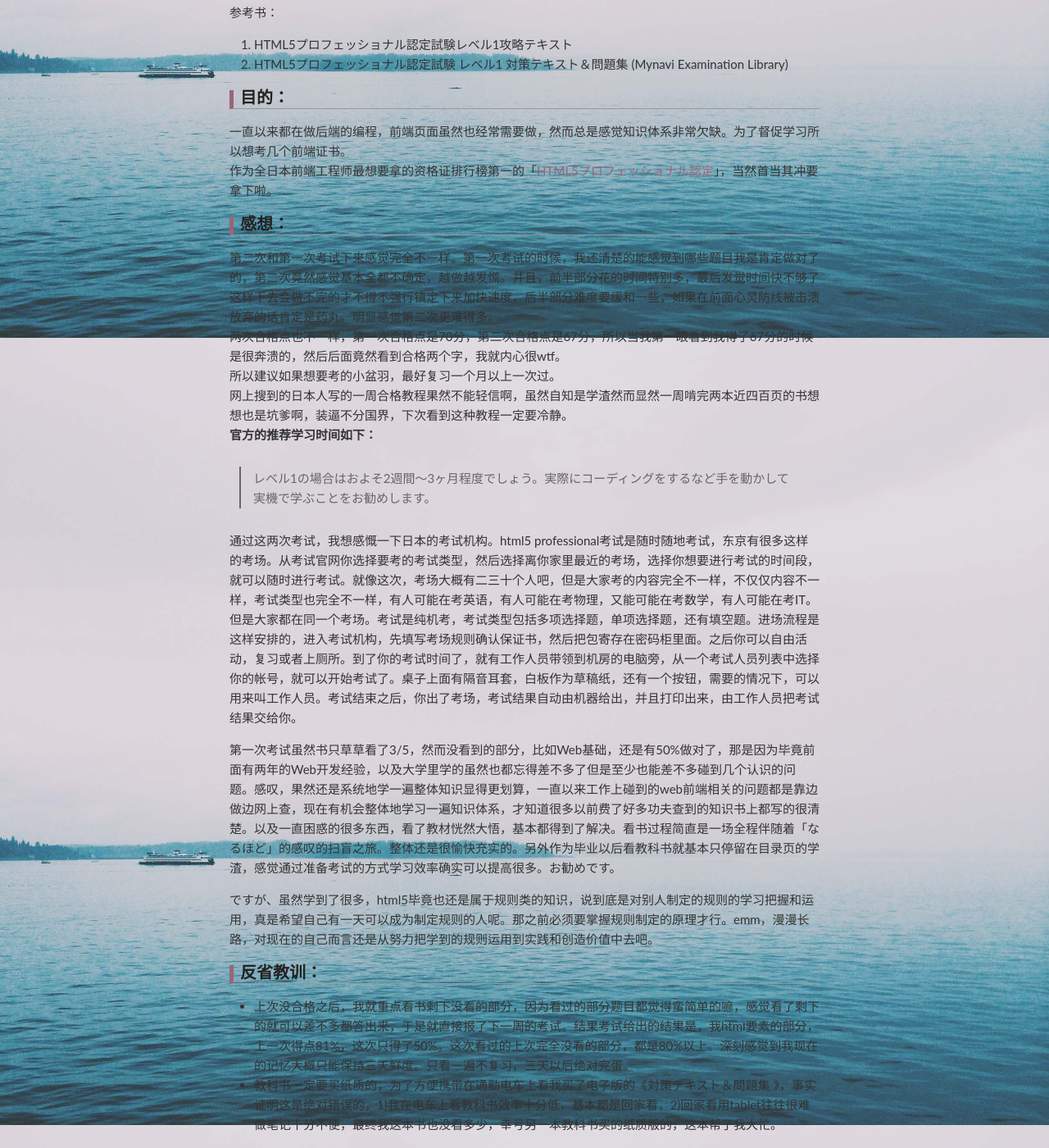
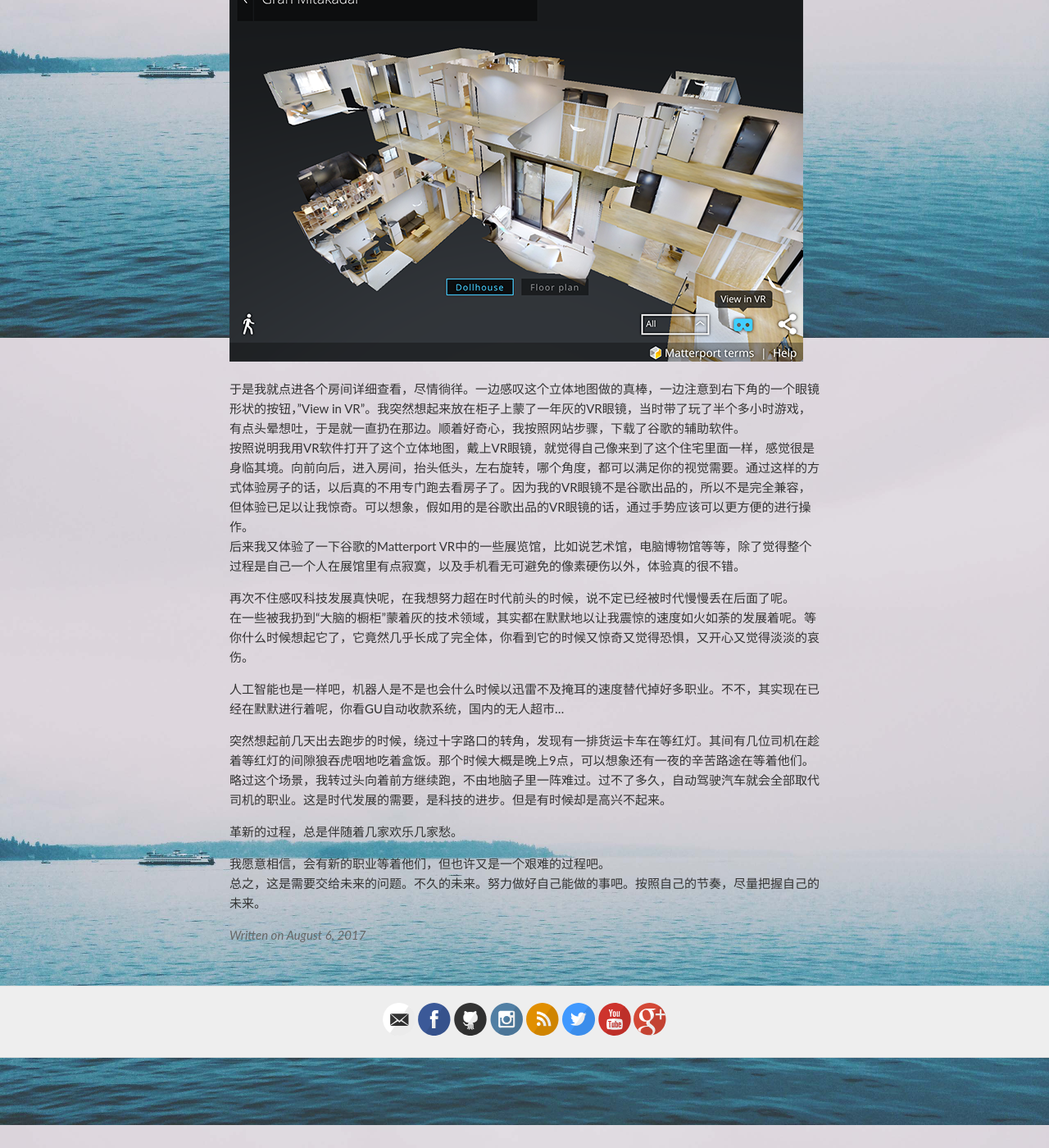
Before and after one commit to Rida-N/Rida-N.github.io, a Jekyll site: the page built from _posts/2017-8-6-HTML5認定試験（レベル1） 合格感想.md, in a window 1280 px wide and 1400 px high, scrolled down 548 px. Shown: the whole window at 82% size. Built offline with Jekyll 4.4.1, drawn with Linux system fonts in a browser that asks for light colours; comment, search, counter and statistics services are not loaded; some of the changed text lies outside the part shown.

Commit message:
regular commit

```diff
--- a/_posts/2017-8-6-HTML5認定試験（レベル1） 合格感想.md
+++ b/_posts/2017-8-6-HTML5認定試験（レベル1） 合格感想.md
@@ -1,44 +1,27 @@
 ---
 layout: post
-title: "HTML5認定試験（レベル1） 合格感想"
+title: "VR"
 published: true
 ---
-考试名称：HTML5プロフェッショナル認定資格レベル1（HTML5专业资格认证level1）
-考试语言：日语
+我对谷歌的崇拜又上了一个台阶。
 
-学习时间：
-<ul>
-<li>第一次：一周 失败</li>
-<li>第二次：一周 合格</li>
-<li>合计：两周</li>
-</ul>
+今天无意中想看看OakHouse这个共同住宅房产公司又有什么新的物件，其实并不是想搬家，我对我住的地方比较满意。纯粹就是想欣赏一下这个公司的其他房子，因为这里的房子都很漂亮，内部布置也很有美感。有的时候能给我很多灵感。
+我随便打开了一个三鹰台地区的物件，一眼就看到了网页里面的一幅立体地图。
 
-参考书：
-<ol>
-<li>HTML5プロフェッショナル認定試験レベル1攻略テキスト</li>
-<li>HTML5プロフェッショナル認定試験 レベル1 対策テキスト＆問題集 (Mynavi Examination Library)</li>
-</ol>
+<img src="../images/3Dmap.png">
 
-### 目的：
-一直以来都在做后端的编程，前端页面虽然也经常需要做，然而总是感觉知识体系非常欠缺。为了督促学习所以想考几个前端证书。
-作为全日本前端工程师最想要拿的资格证排行榜第一的「<a href="http://html5exam.jp/" target="blank" rel="external">HTML5プロフェッショナル認定</a>」，当然首当其冲要拿下啦。
+于是我就点进各个房间详细查看，尽情徜徉。一边感叹这个立体地图做的真棒，一边注意到右下角的一个眼镜形状的按钮，"View in VR"。我突然想起来放在柜子上蒙了一年灰的VR眼镜，当时带了玩了半个多小时游戏，有点头晕想吐，于是就一直扔在那边。顺着好奇心，我按照网站步骤，下载了谷歌的辅助软件。
+按照说明我用VR软件打开了这个立体地图，戴上VR眼镜，就觉得自己像来到了这个住宅里面一样，感觉很是身临其境。向前向后，进入房间，抬头低头，左右旋转，哪个角度，都可以满足你的视觉需要。通过这样的方式体验房子的话，以后真的不用专门跑去看房子了。因为我的VR眼镜不是谷歌出品的，所以不是完全兼容，但体验已足以让我惊奇。可以想象，假如用的是谷歌出品的VR眼镜的话，通过手势应该可以更方便的进行操作。
+后来我又体验了一下谷歌的Matterport VR中的一些展览馆，比如说艺术馆，电脑博物馆等等，除了觉得整个过程是自己一个人在展馆里有点寂寞，以及手机看无可避免的像素硬伤以外，体验真的很不错。
 
-### 感想：
-第二次和第一次考试下来感觉完全不一样。第一次考试的时候，我还清楚的能感觉到哪些题目我是肯定做对了的，第二次竟然感觉基本全都不确定，越做越发慌。并且，前半部分花的时间特别多，最后发觉时间快不够了这样下去会做不完的才不得不强行镇定下来加快速度，后半部分难度要缓和一些，如果在前面心灵防线被击溃放弃的话肯定是药丸。明显感觉第二次更难得多。
-两次合格点也不一样，第一次合格点是70分，第二次合格点是67分，所以当我第一眼看到我得了67分的时候是很奔溃的，然后后面竟然看到合格两个字，我就内心很wtf。
-所以建议如果想要考的小盆羽，最好复习一个月以上一次过。
-网上搜到的日本人写的一周合格教程果然不能轻信啊，虽然自知是学渣然而显然一周啃完两本近四百页的书想想也是坑爹啊，装逼不分国界，下次看到这种教程一定要冷静。
-<b>官方的推荐学习时间如下：</b><br>
-<blockquote>レベル1の場合はおよそ2週間～3ヶ月程度でしょう。実際にコーディングをするなど手を動かして実機で学ぶことをお勧めします。</blockquote>
+再次不住感叹科技发展真快呢，在我想努力超在时代前头的时候，说不定已经被时代慢慢丢在后面了呢。
+在一些被我扔到“大脑的橱柜”蒙着灰的技术领域，其实都在默默地以让我震惊的速度如火如荼的发展着呢。等你什么时候想起它了，它竟然几乎长成了完全体，你看到它的时候又惊奇又觉得恐惧，又开心又觉得淡淡的哀伤。
 
-通过这两次考试，我想感慨一下日本的考试机构。html5 professional考试是随时随地考试，东京有很多这样的考场。从考试官网你选择要考的考试类型，然后选择离你家里最近的考场，选择你想要进行考试的时间段，就可以随时进行考试。就像这次，考场大概有二三十个人吧，但是大家考的内容完全不一样，不仅仅内容不一样，考试类型也完全不一样，有人可能在考英语，有人可能在考物理，又能可能在考数学，有人可能在考IT。但是大家都在同一个考场。考试是纯机考，考试类型包括多项选择题，单项选择题，还有填空题。进场流程是这样安排的，进入考试机构，先填写考场规则确认保证书，然后把包寄存在密码柜里面。之后你可以自由活动，复习或者上厕所。到了你的考试时间了，就有工作人员带领到机房的电脑旁，从一个考试人员列表中选择你的帐号，就可以开始考试了。桌子上面有隔音耳套，白板作为草稿纸，还有一个按钮，需要的情况下，可以用来叫工作人员。考试结束之后，你出了考场，考试结果自动由机器给出，并且打印出来，由工作人员把考试结果交给你。
+人工智能也是一样吧，机器人是不是也会什么时候以迅雷不及掩耳的速度替代掉好多职业。不不，其实现在已经在默默进行着呢，你看GU自动收款系统，国内的无人超市…
 
-第一次考试虽然书只草草看了3/5，然而没看到的部分，比如Web基础，还是有50%做对了，那是因为毕竟前面有两年的Web开发经验，以及大学里学的虽然也都忘得差不多了但是至少也能差不多碰到几个认识的问题。感叹，果然还是系统地学一遍整体知识显得更划算，一直以来工作上碰到的web前端相关的问题都是靠边做边网上查，现在有机会整体地学习一遍知识体系，才知道很多以前费了好多功夫查到的知识书上都写的很清楚。以及一直困惑的很多东西，看了教材恍然大悟，基本都得到了解决。看书过程简直是一场全程伴随着「なるほど」的感叹的扫盲之旅。整体还是很愉快充实的。另外作为毕业以后看教科书就基本只停留在目录页的学渣，感觉通过准备考试的方式学习效率确实可以提高很多。お勧めです。
+突然想起前几天出去跑步的时候，绕过十字路口的转角，发现有一排货运卡车在等红灯。其间有几位司机在趁着等红灯的间隙狼吞虎咽地吃着盒饭。那个时候大概是晚上9点，可以想象还有一夜的辛苦路途在等着他们。略过这个场景，我转过头向着前方继续跑，不由地脑子里一阵难过。过不了多久，自动驾驶汽车就会全部取代司机的职业。这是时代发展的需要，是科技的进步。但是有时候却是高兴不起来。
 
-ですが、虽然学到了很多，html5毕竟也还是属于规则类的知识，说到底是对别人制定的规则的学习把握和运用，真是希望自己有一天可以成为制定规则的人呢。那之前必须要掌握规则制定的原理才行。emm，漫漫长路，对现在的自己而言还是从努力把学到的规则运用到实践和创造价值中去吧。
+革新的过程，总是伴随着几家欢乐几家愁。
 
-### 反省教训：
- * 上次没合格之后，我就重点看书剩下没看的部分，因为看过的部分题目都觉得蛮简单的嘛，感觉看了剩下的就可以差不多都答出来，于是就直接报了下一周的考试。结果考试给出的结果是，我html要素的部分，上一次得点81%，这次只得了50%。这次看过的上次完全没看的部分，都是80%以上。深刻感觉到我现在的记忆大概只能保持三天鲜度。只看一遍不复习，三天以后绝对完蛋。
- - 教科书一定要买纸质的，为了方便携带在通勤电车上看我买了电子版的《対策テキスト＆問題集 》，事实证明这是绝对错误的，1)我在电车上看教科书效率十分低，基本都是回家看，2)回家看用tablet往往很难做笔记十分不便，最终我这本书也没看多少，幸亏另一本教科书买的纸质版的，这本帮了我大忙。
-
-是以为记。
+我愿意相信，会有新的职业等着他们，但也许又是一个艰难的过程吧。
+总之，这是需要交给未来的问题。不久的未来。努力做好自己能做的事吧。按照自己的节奏，尽量把握自己的未来。
```
Also changed, not shown: _posts/2017-8-6-HTML5認定試験（レベル1） 合格感想のコピー.md (added, +44 -0 lines), images/3Dmap.png (added).
